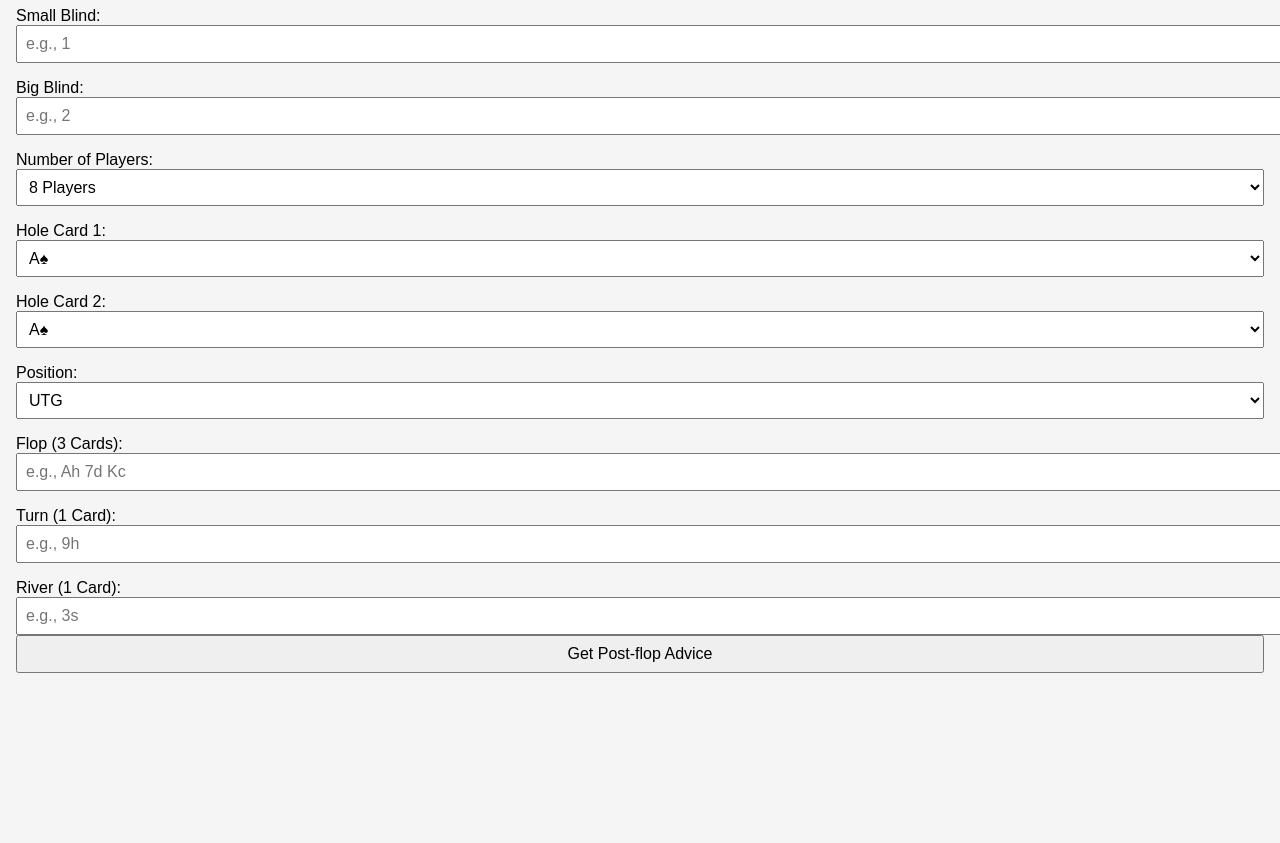
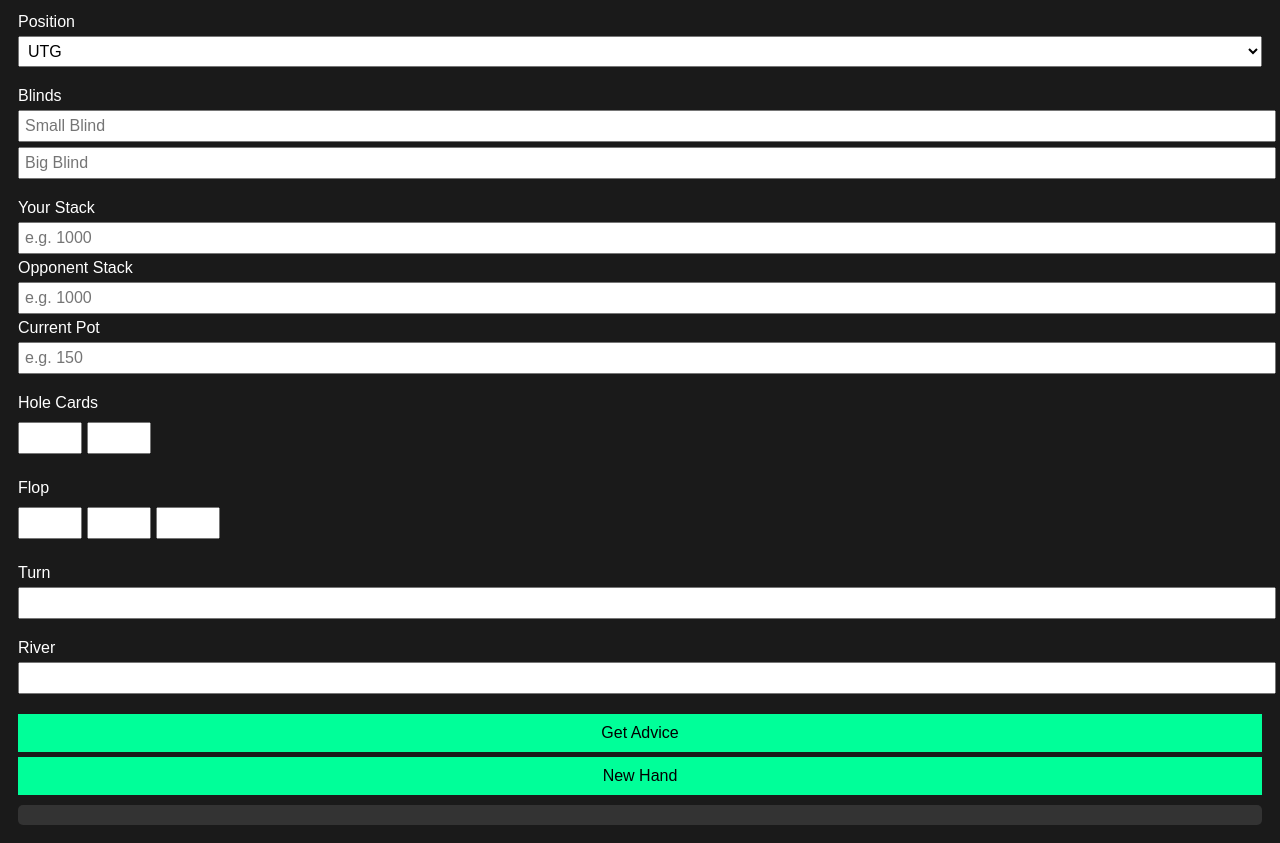
Before and after one commit to Mattphew123/poker-assistant, a plain HTML site: page index.html in a window 1280 px wide. Shown: the part 73-916 px from the top of the page. Before the commit the page ends 800 px from the top, so only its background shows below. Drawn offline with Linux system fonts and the light colour scheme.

Commit message:
index.html

```diff
--- a/index.html
+++ b/index.html
@@ -1,162 +1,138 @@
 <!DOCTYPE html>
 <html lang="en">
 <head>
-  <meta charset="UTF-8" />
-  <meta name="viewport" content="width=device-width, initial-scale=1.0" />
+  <meta charset="UTF-8">
+  <meta name="viewport" content="width=device-width, initial-scale=1.0">
   <title>Poker Assistant</title>
   <style>
-    body { font-family: sans-serif; margin: 1em; background: #f5f5f5; }
-    h1 { text-align: center; }
-    label { display: block; margin-top: 1em; }
-    select, input, button { width: 100%; padding: 0.5em; font-size: 1em; }
-    #advice { margin-top: 1em; font-weight: bold; text-align: center; font-size: 1.2em; }
+    body { font-family: Arial, sans-serif; padding: 10px; background: #1a1a1a; color: white; }
+    h2 { color: #00ff99; }
+    .section { margin-bottom: 20px; }
+    label, select, input, button { display: block; margin: 5px 0; width: 100%; }
+    input, select { padding: 5px; font-size: 16px; }
+    button { background: #00ff99; border: none; padding: 10px; font-size: 16px; cursor: pointer; color: #000; }
+    .output { background: #333; padding: 10px; margin-top: 10px; border-radius: 5px; }
+    .card-inputs, .phase-group { display: flex; gap: 5px; }
+    .card-inputs input { width: 50px; text-transform: uppercase; }
+    .advice-box { color: #00ff99; font-weight: bold; }
+    .red { color: red; }
+    .green { color: #00ff99; }
+    .yellow { color: #ffff00; }
   </style>
 </head>
 <body>
-  <h1>Texas Hold'em Helper</h1>
+  <h2>Matt's Poker Assistant</h2>
 
-  <!-- Small Blind and Big Blind Inputs -->
-  <label>Small Blind:
-    <input type="number" id="smallBlind" placeholder="e.g., 1" />
-  </label>
-  <label>Big Blind:
-    <input type="number" id="bigBlind" placeholder="e.g., 2" />
-  </label>
+  <div class="section">
+    <label>Position</label>
+    <select id="position">
+      <option value="UTG">UTG</option>
+      <option value="MP">MP</option>
+      <option value="HJ">Hijack</option>
+      <option value="CO">Cutoff</option>
+      <option value="BTN">Button</option>
+      <option value="SB">Small Blind</option>
+      <option value="BB">Big Blind</option>
+    </select>
+  </div>
 
-  <!-- Number of Players Selection -->
-  <label>Number of Players:
-    <select id="tableSize" onchange="updatePositionOptions()">
-      <option value="8">8 Players</option>
-      <option value="9">9 Players</option>
-      <option value="10">10 Players</option>
-    </select>
-  </label>
+  <div class="section">
+    <label>Blinds</label>
+    <input id="smallBlind" type="number" placeholder="Small Blind">
+    <input id="bigBlind" type="number" placeholder="Big Blind">
+  </div>
 
-  <!-- Hole Cards -->
-  <label>Hole Card 1:
-    <select id="card1"></select>
-  </label>
+  <div class="section">
+    <label>Your Stack</label>
+    <input id="yourStack" type="number" placeholder="e.g. 1000">
+    <label>Opponent Stack</label>
+    <input id="opponentStack" type="number" placeholder="e.g. 1000">
+    <label>Current Pot</label>
+    <input id="potSize" type="number" placeholder="e.g. 150">
+  </div>
 
-  <label>Hole Card 2:
-    <select id="card2"></select>
-  </label>
+  <div class="section">
+    <label>Hole Cards</label>
+    <div class="card-inputs">
+      <input id="card1" maxlength="2">
+      <input id="card2" maxlength="2">
+    </div>
+  </div>
 
-  <!-- Position -->
-  <label>Position:
-    <select id="position"></select>
-  </label>
+  <div class="section">
+    <label>Flop</label>
+    <div class="card-inputs">
+      <input id="flop1" maxlength="2">
+      <input id="flop2" maxlength="2">
+      <input id="flop3" maxlength="2">
+    </div>
+  </div>
 
-  <!-- Community Cards (Flop, Turn, River) -->
-  <label>Flop (3 Cards):
-    <input type="text" id="flop" placeholder="e.g., Ah 7d Kc" />
-  </label>
+  <div class="section">
+    <label>Turn</label>
+    <input id="turn" maxlength="2">
+  </div>
 
-  <label>Turn (1 Card):
-    <input type="text" id="turn" placeholder="e.g., 9h" />
-  </label>
+  <div class="section">
+    <label>River</label>
+    <input id="river" maxlength="2">
+  </div>
 
-  <label>River (1 Card):
-    <input type="text" id="river" placeholder="e.g., 3s" />
-  </label>
+  <button onclick="analyzeHand()">Get Advice</button>
+  <button onclick="resetHand()">New Hand</button>
 
-  <button onclick="getAdvice()">Get Post-flop Advice</button>
-  <div id="advice"></div>
+  <div class="output" id="advice"></div>
 
   <script>
-    const cards = ["A", "K", "Q", "J", "T", "9", "8", "7", "6", "5", "4", "3", "2"];
-    const suits = ["♠", "♥", "♦", "♣"];
+    function analyzeHand() {
+      const pos = document.getElementById("position").value;
+      const sb = parseInt(document.getElementById("smallBlind").value);
+      const bb = parseInt(document.getElementById("bigBlind").value);
+      const stack = parseInt(document.getElementById("yourStack").value);
+      const oppStack = parseInt(document.getElementById("opponentStack").value);
+      const pot = parseInt(document.getElementById("potSize").value);
+      const card1 = document.getElementById("card1").value.toUpperCase();
+      const card2 = document.getElementById("card2").value.toUpperCase();
+      const flop = ["flop1", "flop2", "flop3"].map(id => document.getElementById(id).value.toUpperCase()).filter(Boolean);
+      const turn = document.getElementById("turn").value.toUpperCase();
+      const river = document.getElementById("river").value.toUpperCase();
 
-    // Populates card dropdowns
-    function populateCards() {
-      const select1 = document.getElementById("card1");
-      const select2 = document.getElementById("card2");
-      for (let r of cards) {
-        for (let s of suits) {
-          const val = r + s;
-          select1.add(new Option(val, val));
-          select2.add(new Option(val, val));
+      let adviceText = `Position: ${pos}, Stack: ${stack}, Pot: ${pot}<br>`;
+      adviceText += `Hole Cards: ${card1} ${card2}<br>`;
+      adviceText += flop.length ? `Flop: ${flop.join(" ")}<br>` : "";
+      adviceText += turn ? `Turn: ${turn}<br>` : "";
+      adviceText += river ? `River: ${river}<br>` : "";
+
+      // Simplified pot odds
+      const call = bb; // Let's assume opponent bet BB for simplicity
+      const potOdds = ((call / (pot + call)) * 100).toFixed(2);
+      adviceText += `Pot Odds: ${potOdds}%<br>`;
+
+      // Simple pre-flop advice
+      const strongHands = ["AA","KK","QQ","AK","AQ","JJ","TT"];
+      const hand = [card1, card2].sort().join("");
+      if (strongHands.some(h => hand.includes(h))) {
+        adviceText += `<span class='green'>Pre-flop: Strong hand – Consider raising 3-5x BB.</span><br>`;
+      } else {
+        adviceText += `<span class='yellow'>Pre-flop: Marginal – consider position and player actions.</span><br>`;
+      }
+
+      // Post-flop evaluation (basic)
+      if (flop.length === 3) {
+        if (flop.includes(card1) || flop.includes(card2)) {
+          adviceText += `<span class='green'>Post-flop: You may have top pair – play cautiously.</span><br>`;
+        } else {
+          adviceText += `<span class='red'>Post-flop: Likely missed – fold to big bets.</span><br>`;
         }
       }
+
+      document.getElementById("advice").innerHTML = adviceText;
     }
 
-    // Updates position options based on table size
-    function updatePositionOptions() {
-      const tableSize = document.getElementById("tableSize").value;
-      const positionSelect = document.getElementById("position");
-      positionSelect.innerHTML = "";  // Clear current options
-
-      let positions = [];
-      if (tableSize == 8) {
-        positions = ["UTG", "UTG+1", "MP", "CO", "BTN", "SB", "BB"];
-      } else if (tableSize == 9) {
-        positions = ["UTG", "UTG+1", "MP", "MP2", "CO", "BTN", "SB", "BB"];
-      } else {
-        positions = ["UTG", "UTG+1", "MP", "MP2", "CO", "CO2", "BTN", "SB", "BB"];
-      }
-
-      // Add options to the dropdown
-      positions.forEach(function(position) {
-        const option = new Option(position, position);
-        positionSelect.add(option);
-      });
+    function resetHand() {
+      ["card1", "card2", "flop1", "flop2", "flop3", "turn", "river"].forEach(id => document.getElementById(id).value = "");
+      document.getElementById("advice").innerHTML = "";
     }
-
-    // Evaluates hand strength (basic)
-    function evaluateHand(holeCards, board) {
-      let handStrength = "Weak";
-      const allCards = [...holeCards, ...board];
-      const ranks = allCards.map(card => card[0]);
-      const uniqueRanks = [...new Set(ranks)];
-
-      if (uniqueRanks.length < allCards.length) {
-        handStrength = "Pair or Better";
-      }
-
-      return handStrength;
-    }
-
-    // Provides advice based on hand strength and position
-    function getAdvice() {
-      const smallBlind = parseInt(document.getElementById("smallBlind").value);
-      const bigBlind = parseInt(document.getElementById("bigBlind").value);
-      const c1 = document.getElementById("card1").value;
-      const c2 = document.getElementById("card2").value;
-      const pos = document.getElementById("position").value;
-      const tableSize = document.getElementById("tableSize").value;
-
-      const flop = document.getElementById("flop").value.split(" ");
-      const turn = document.getElementById("turn").value;
-      const river = document.getElementById("river").value;
-
-      const holeCards = [c1, c2];
-      const board = [...flop, turn, river].filter(card => card);
-
-      // Evaluate hand strength
-      const handStrength = evaluateHand(holeCards, board);
-
-      let advice = "Fold";
-
-      // Raise logic based on blinds and hand strength
-      const raiseAmount = bigBlind * 3; // Typically raise 3xBB pre-flop
-      if (handStrength === "Pair or Better") {
-        advice = `Consider raising to ${raiseAmount} or betting 1.5xBB on the flop.`;
-      } else if (handStrength === "Weak") {
-        advice = "Check or Fold.";
-      }
-
-      // Position-based advice
-      if (pos === "BTN") {
-        advice += " On the Button, you can play aggressively.";
-      } else if (pos === "SB" || pos === "BB") {
-        advice += " In the blinds, be cautious unless you have a strong hand.";
-      }
-
-      document.getElementById("advice").innerText = `Advice: ${advice} Hand strength: ${handStrength}`;
-    }
-
-    // Populate cards and initialize position options
-    populateCards();
-    updatePositionOptions();
   </script>
 </body>
 </html>
```
